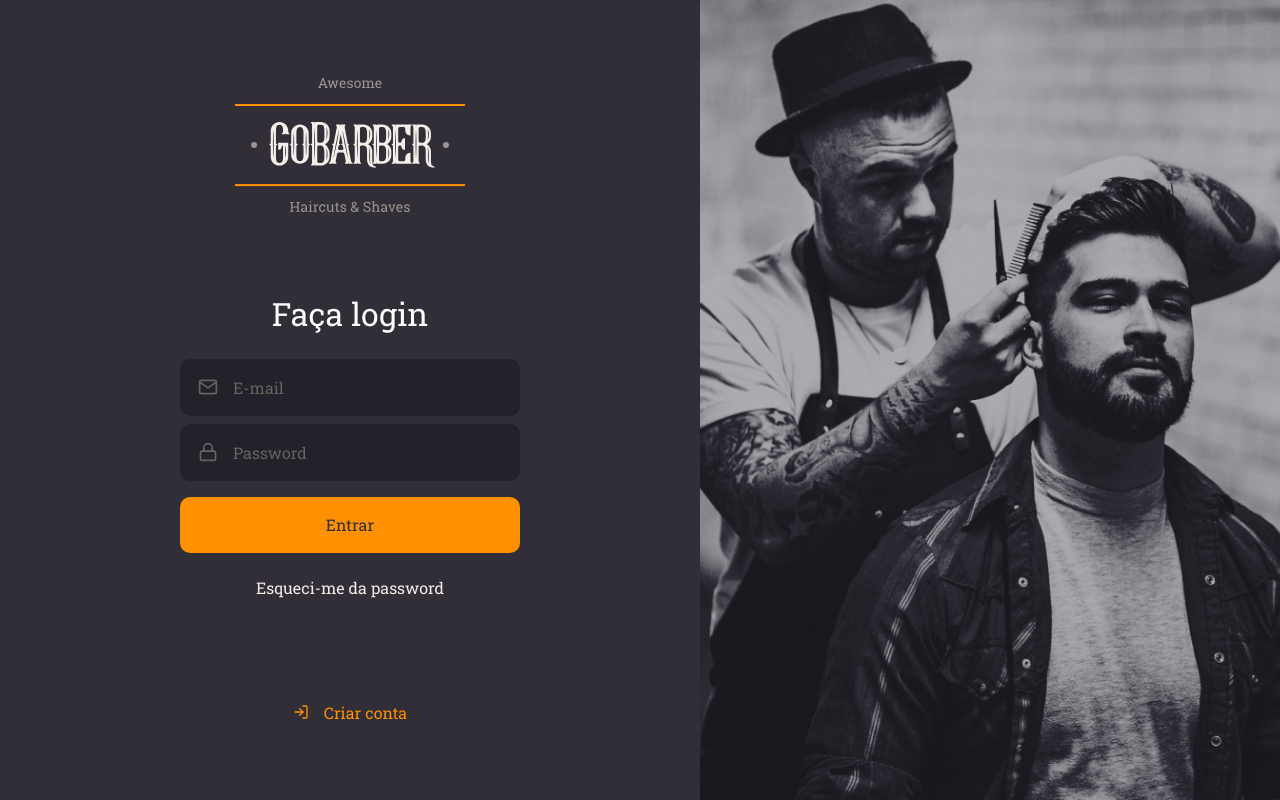
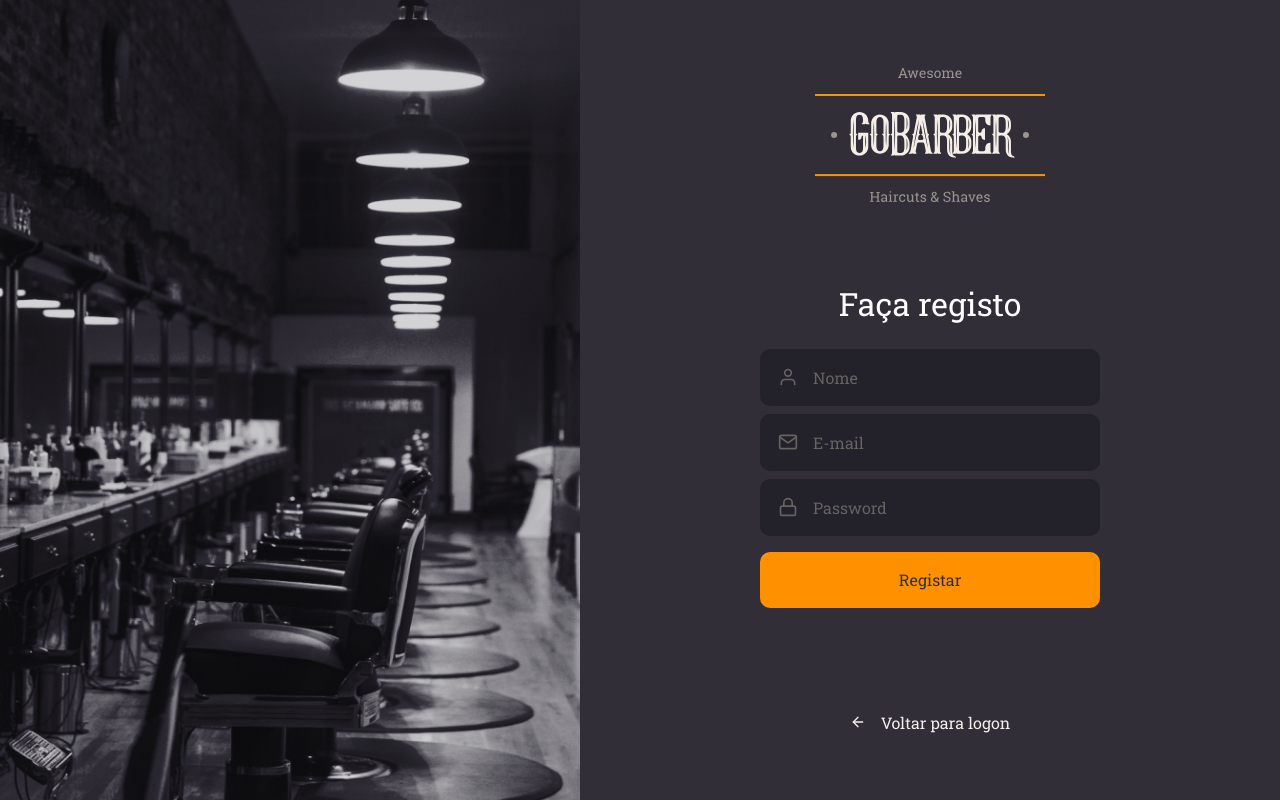
Before and after one commit to DiogoM14/front-end-go-barber, a React (Create React App) app: page / in a window 1280 px wide. Built offline with nearby package versions, Linux system fonts and the light colour scheme.

Commit message:
register page

```diff
--- a/src/App.tsx
+++ b/src/App.tsx
@@ -1,13 +1,14 @@
 import React from 'react';
 
+// import SignIn from './pages/SignIn';
+import SignUp from './pages/SignUp';
+
 import GlobalStyle from './styles/global';
-
-import SingIn from './pages/SingIn';
 
 const App: React.FC = () => {
   return (
     <>
-      <SingIn />
+      <SignUp />
 
       <GlobalStyle />
     </>
--- /dev/null
+++ b/src/pages/SignUp/index.tsx
@@ -0,0 +1,36 @@
+import React from 'react';
+import { FiArrowLeft, FiMail, FiUser, FiLock } from 'react-icons/fi';
+
+import logoImg from '../../assets/logo.svg';
+
+import { Container, Content, Background } from './styles';
+
+import Input from '../../Components/Input';
+import Button from '../../Components/Button';
+
+const SignUp: React.FC = () => {
+  return (
+    <Container>
+      <Background />
+      <Content>
+        <img src={logoImg} alt="Go Barber" />
+
+        <form>
+          <h1>Faça registo</h1>
+
+          <Input name="name" icon={FiUser} placeholder="Nome" />
+          <Input name="email" icon={FiMail} placeholder="E-mail" />
+          <Input name="password" icon={FiLock} type="password" placeholder="Password" />
+
+          <Button type="submit">Registar</Button>
+        </form>
+
+        <a href="">
+          <FiArrowLeft />
+          Voltar para logon</a>
+      </Content>
+    </Container>
+  );
+};
+
+export default SignUp;
--- /dev/null
+++ b/src/pages/SignUp/styles.tsx
@@ -0,0 +1,65 @@
+import styled from "styled-components";
+import { shade } from 'polished';
+
+import singUpBackgroundImg from '../../assets/sign-up-background.png';
+
+export const Container = styled.div`
+  height: 100vh;
+
+  display: flex;
+  align-items: stretch;
+`;
+export const Content = styled.div`
+  display: flex;
+  align-items: center;
+  flex-direction: column;
+
+  place-content: center;
+
+  width: 100%;
+  max-width: 700px;
+
+  form {
+    margin: 80px 0;
+    width: 340px;
+    text-align: center;
+
+    h1 {
+      margin-bottom: 24px;
+    }
+
+    a {
+      color: #f4ede8;
+      display: block;margin-top: 24px;
+      text-decoration: none;
+      transition: color 0.2s;
+
+      &:hover {
+        color: ${shade(0.2, '#f4ede8')};
+      }
+    }
+  }
+
+  > a {
+    color: #f4ede8;
+      display: block;margin-top: 24px;
+      text-decoration: none;
+      transition: color 0.2s;
+
+      display: flex;
+      align-items: center;
+
+      &:hover {
+        color: ${shade(0.2, '#f4ede8')};
+      }
+
+      svg {
+        margin-right: 15px;
+      }
+  }
+`;
+export const Background = styled.div`
+  flex: 1;
+  background: url(${singUpBackgroundImg}) no-repeat center;
+  background-size: cover;
+`;
```
Also changed, not shown: src/assets/sign-up-background.png (renamed from src/assets/1587470786293-attachment.png), src/pages/SignIn/index.tsx (renamed from src/pages/SingIn/index.tsx), src/pages/SignIn/styles.tsx (renamed from src/pages/SingIn/styles.tsx).
